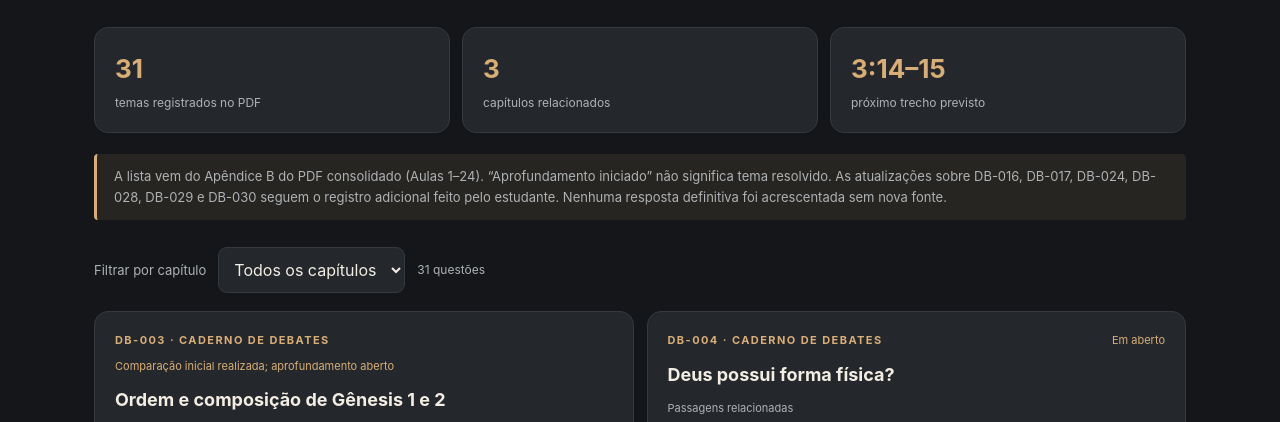
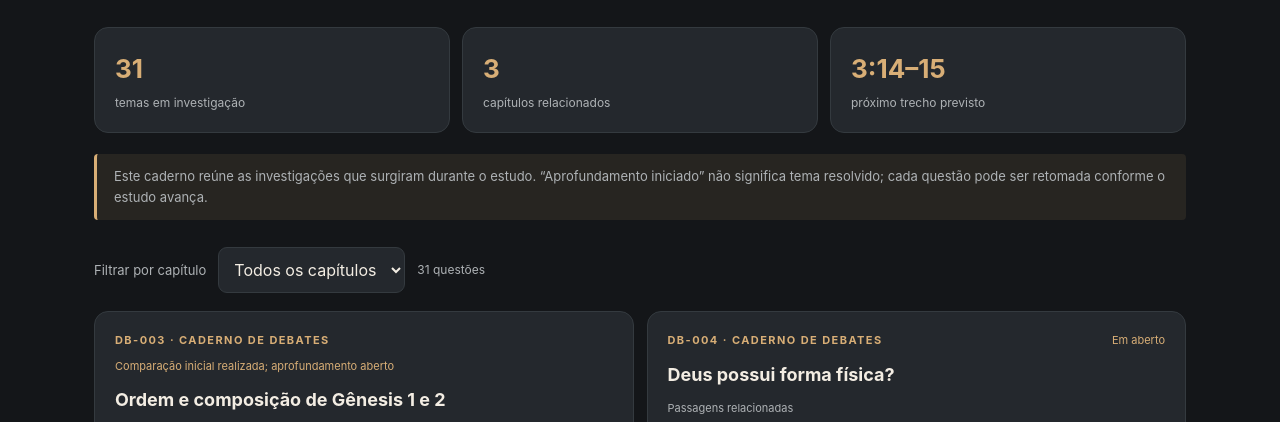
Before and after one commit to ThiagoFerreirared/atlas-biblico, an Astro site: page /estudos/debates in a window 1280 px wide. Shown: the part 346-768 px from the top of the page. Built offline with nearby package versions, Linux system fonts and the light colour scheme; Astro itself is replaced by a stand-in of ours.

Commit message:
ux: transformar linguagem do acervo em estudo natural sem referencias tecnicas a documentos

```diff
--- a/src/pages/estudos/debates.astro
+++ b/src/pages/estudos/debates.astro
@@ -10,11 +10,11 @@ import { questoesAbertas, urlPassagemPrincipal } from '../../data/questoes-abert
     <p class="muted">Assuntos que apareceram durante o estudo de Gênesis e ficaram registrados para pesquisa posterior. Eles acompanham a leitura, sem funcionar como provas ou exercícios.</p>
   </section>
   <div class="compact-stats">
-    <div class="card small-stat"><strong>{questoesAbertas.length}</strong><span>temas registrados no PDF</span></div>
+    <div class="card small-stat"><strong>{questoesAbertas.length}</strong><span>temas em investigação</span></div>
     <div class="card small-stat"><strong>3</strong><span>capítulos relacionados</span></div>
     <div class="card small-stat"><strong>3:14–15</strong><span>próximo trecho previsto</span></div>
   </div>
-  <p class="notice" style="margin:21px 0">A lista vem do Apêndice B do PDF consolidado (Aulas 1–24). “Aprofundamento iniciado” não significa tema resolvido. As atualizações sobre DB-016, DB-017, DB-024, DB-028, DB-029 e DB-030 seguem o registro adicional feito pelo estudante. Nenhuma resposta definitiva foi acrescentada sem nova fonte.</p>
+  <p class="notice" style="margin:21px 0">Este caderno reúne as investigações que surgiram durante o estudo. “Aprofundamento iniciado” não significa tema resolvido; cada questão pode ser retomada conforme o estudo avança.</p>
   <div class="filters" aria-label="Filtrar questões por capítulo">
     <label for="chapter-filter">Filtrar por capítulo</label>
     <select id="chapter-filter" class="field">
```
